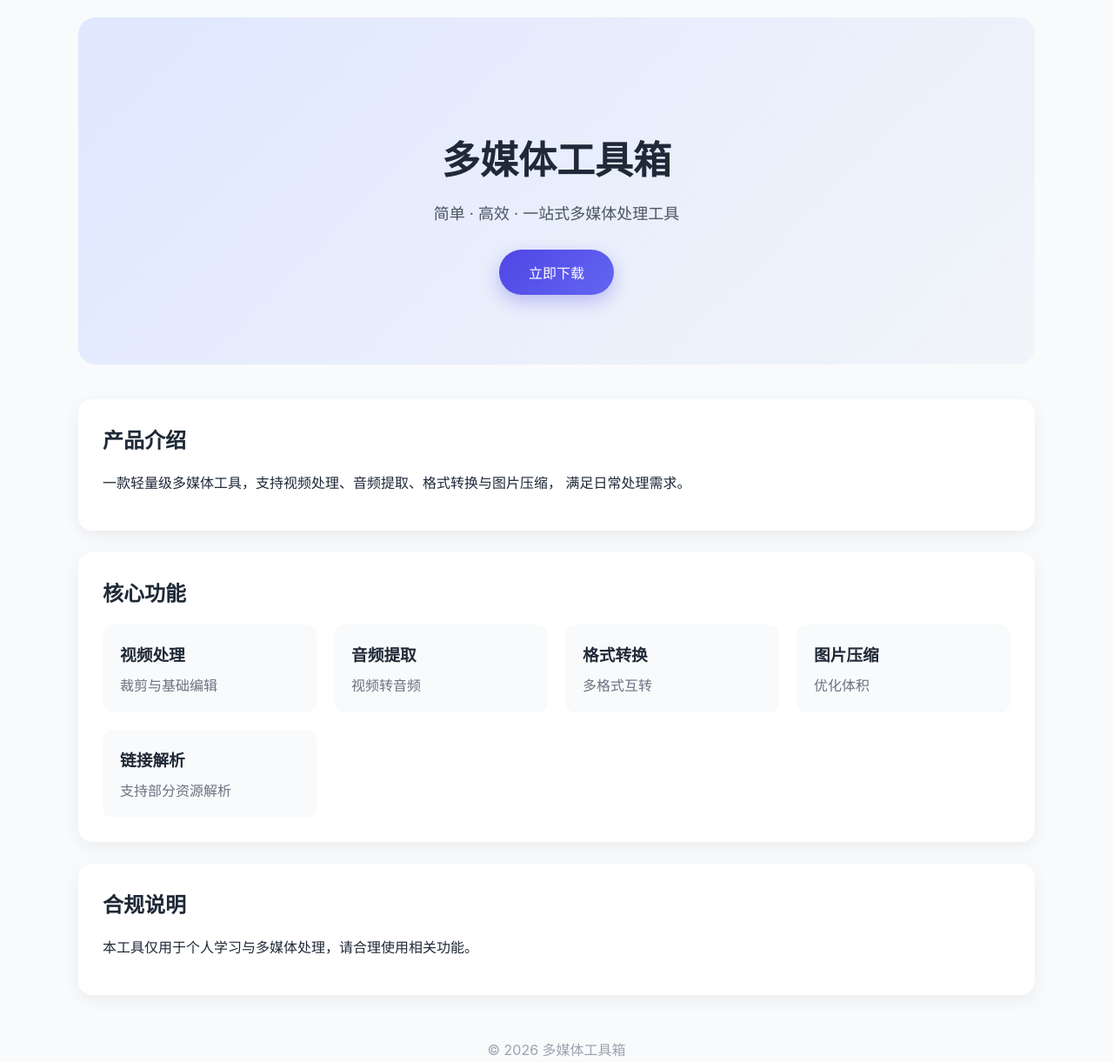
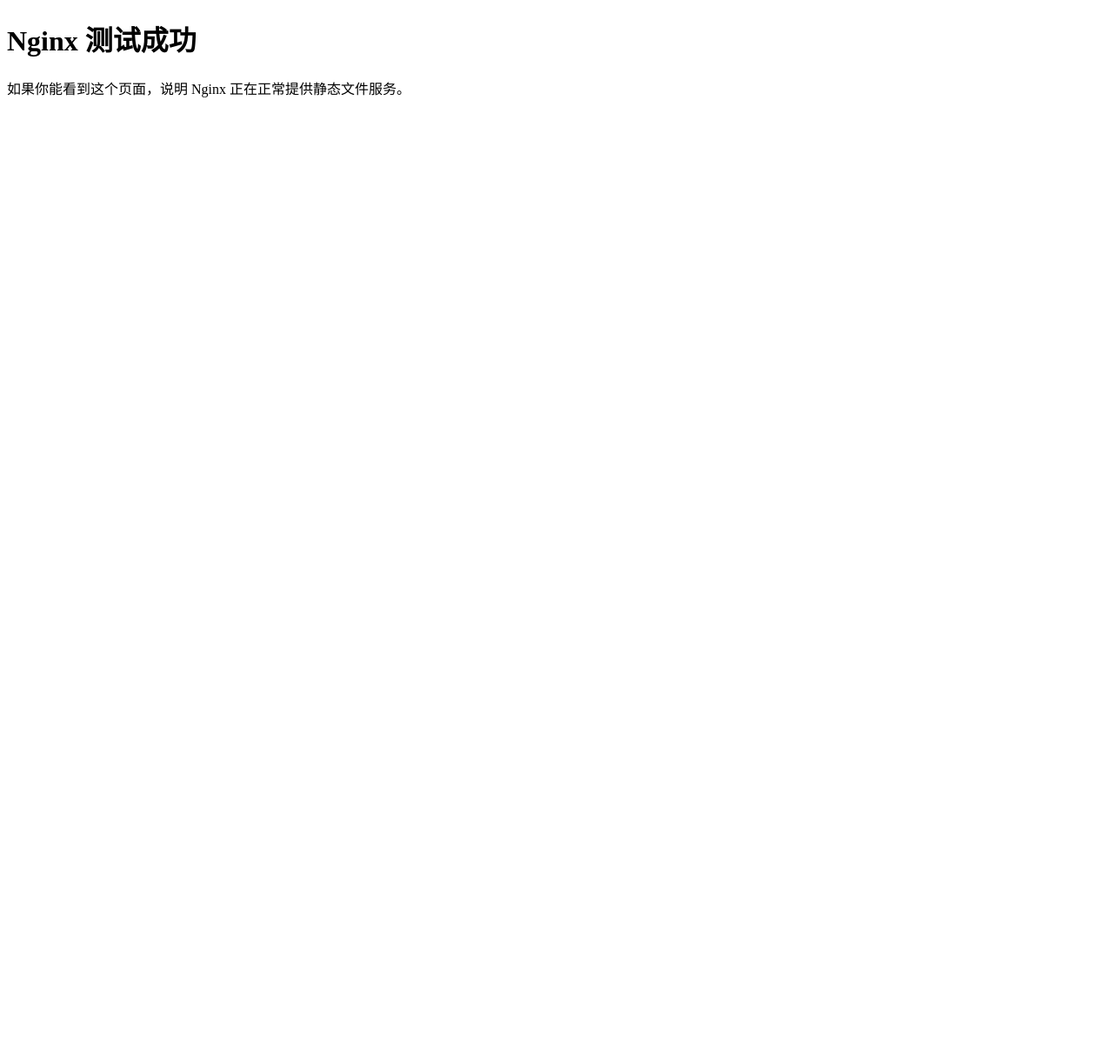
Before and after one commit to fnzxc/website, a plain HTML site: page index.html in a window 1280 px wide. Shown: the top 1221 px of the page at 87% size. After the commit the page ends 800 px from the top, so only its background shows below. Drawn offline with Linux system fonts and the light colour scheme.

Commit message:
Update index.html

````diff
--- a/index.html
+++ b/index.html
@@ -1,170 +1,11 @@
 <!DOCTYPE html>
-
 <html lang="zh-CN">
 <head>
-<meta charset="UTF-8">
-<title>多媒体工具箱</title>
-
-<style>
-body {
-    margin: 0;
-    font-family: -apple-system, BlinkMacSystemFont, "Segoe UI", Arial;
-    background: #f8fafc;
-    color: #1f2937;
-}
-
-.container {
-    max-width: 1100px;
-    margin: auto;
-    padding: 20px;
-}
-
-/* 顶部 */
-.header {
-    text-align: center;
-    padding: 100px 20px 80px;
-    background: linear-gradient(135deg, #e0e7ff, #f1f5f9);
-    border-radius: 20px;
-    margin-bottom: 40px;
-}
-
-.header h1 {
-    font-size: 44px;
-    margin-bottom: 15px;
-}
-
-.header p {
-    color: #4b5563;
-    font-size: 18px;
-    margin-bottom: 30px;
-}
-
-.download-btn {
-    display: inline-block;
-    padding: 14px 34px;
-    font-size: 16px;
-    border-radius: 999px;
-    background: linear-gradient(135deg, #4f46e5, #6366f1);
-    color: #fff;
-    text-decoration: none;
-    box-shadow: 0 8px 20px rgba(79,70,229,0.3);
-    transition: 0.25s;
-}
-
-.download-btn:hover {
-    transform: translateY(-2px);
-}
-
-/* 卡片 */
-.card {
-    background: #ffffff;
-    border-radius: 16px;
-    padding: 28px;
-    margin-bottom: 25px;
-    box-shadow: 0 6px 20px rgba(0,0,0,0.06);
-}
-
-.card h2 {
-    margin-top: 0;
-}
-
-/* 功能 */
-.grid {
-    display: grid;
-    grid-template-columns: repeat(auto-fit, minmax(220px, 1fr));
-    gap: 20px;
-}
-
-.feature {
-    background: #f9fafb;
-    padding: 20px;
-    border-radius: 12px;
-}
-
-.feature h3 {
-    margin: 0 0 10px;
-}
-
-.feature p {
-    margin: 0;
-    color: #6b7280;
-}
-
-/* footer */
-.footer {
-    text-align: center;
-    color: #9ca3af;
-    margin: 50px 0 20px;
-}
-</style>
-
+    <meta charset="UTF-8">
+    <title>Nginx 测试页面</title>
 </head>
-
 <body>
-
-<div class="container">
-
-
-<!-- 顶部 -->
-<div class="header">
-    <h1>多媒体工具箱</h1>
-    <p>简单 · 高效 · 一站式多媒体处理工具</p>
-    <a href="#" class="download-btn" onclick="alert('产品暂未上线'); return false;">立即下载</a>
-</div>
-
-<!-- 产品介绍 -->
-<div class="card">
-    <h2>产品介绍</h2>
-    <p>
-        一款轻量级多媒体工具，支持视频处理、音频提取、格式转换与图片压缩，
-        满足日常处理需求。
-    </p>
-</div>
-
-<!-- 功能 -->
-<div class="card">
-    <h2>核心功能</h2>
-
-    <div class="grid">
-        <div class="feature">
-            <h3>视频处理</h3>
-            <p>裁剪与基础编辑</p>
-        </div>
-
-        <div class="feature">
-            <h3>音频提取</h3>
-            <p>视频转音频</p>
-        </div>
-
-        <div class="feature">
-            <h3>格式转换</h3>
-            <p>多格式互转</p>
-        </div>
-
-        <div class="feature">
-            <h3>图片压缩</h3>
-            <p>优化体积</p>
-        </div>
-
-        <div class="feature">
-            <h3>链接解析</h3>
-            <p>支持部分资源解析</p>
-        </div>
-    </div>
-</div>
-
-<!-- 合规 -->
-<div class="card">
-    <h2>合规说明</h2>
-    <p>本工具仅用于个人学习与多媒体处理，请合理使用相关功能。</p>
-</div>
-
-<div class="footer">
-    © 2026 多媒体工具箱
-</div>
-```
-
-</div>
-
+    <h1>Nginx 测试成功</h1>
+    <p>如果你能看到这个页面，说明 Nginx 正在正常提供静态文件服务。</p>
 </body>
 </html>
````
